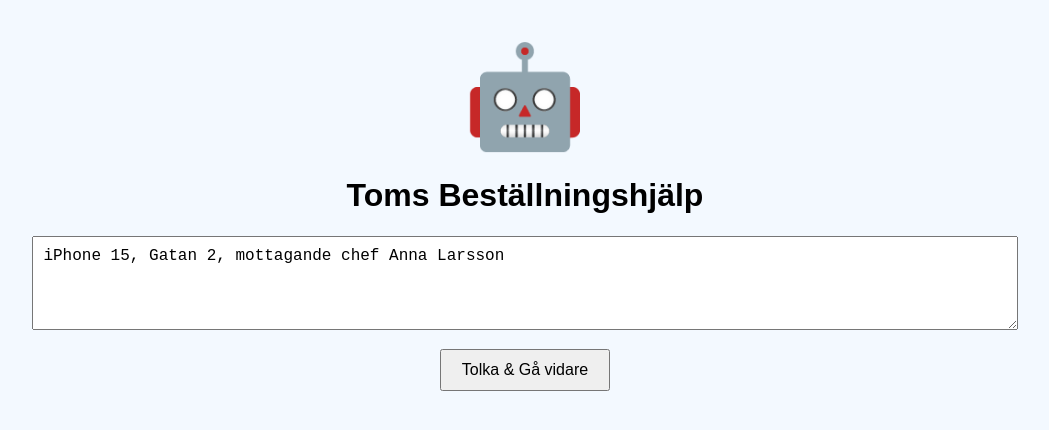
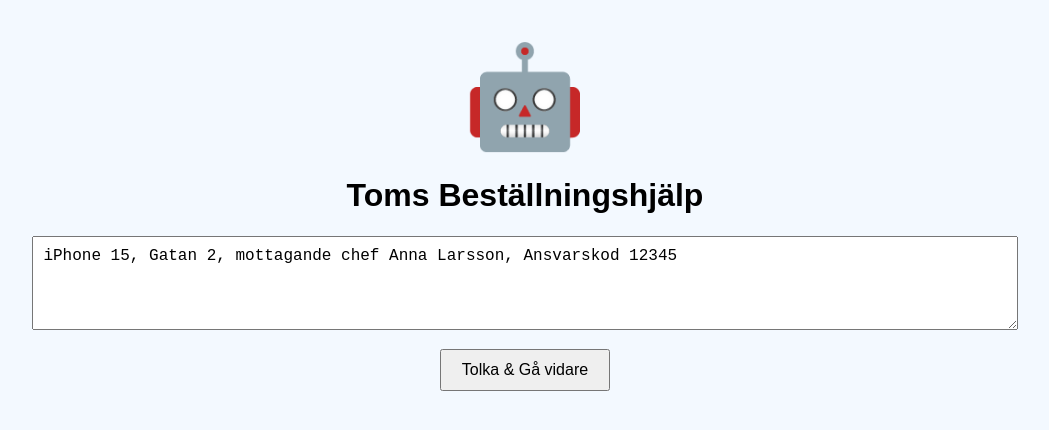
Before and after one commit to a04mimpu/Mini-Tom, a plain HTML site: page Testservicenow.html in a window 1280 px wide. Shown: the whole page, without its empty margins (115-1164 px from the left). Drawn offline with Linux system fonts and the light colour scheme.

Commit message:
Update Testservicenow.html

```diff
--- a/Testservicenow.html
+++ b/Testservicenow.html
@@ -44,7 +44,7 @@
   <div class="agent" id="tom-emoji">🤖</div>
   <h1>Toms Beställningshjälp</h1>
 
-  <textarea id="beskrivning" rows="4" cols="50">iPhone 15, Gatan 2, mottagande chef Anna Larsson</textarea><br>
+  <textarea id="beskrivning" rows="4" cols="50">iPhone 15, Gatan 2, mottagande chef Anna Larsson, Ansvarskod 12345</textarea><br>
   <button onclick="tolkaOchSkicka()">Tolka & Gå vidare</button>
 
   <div id="feedback"></div>
```
